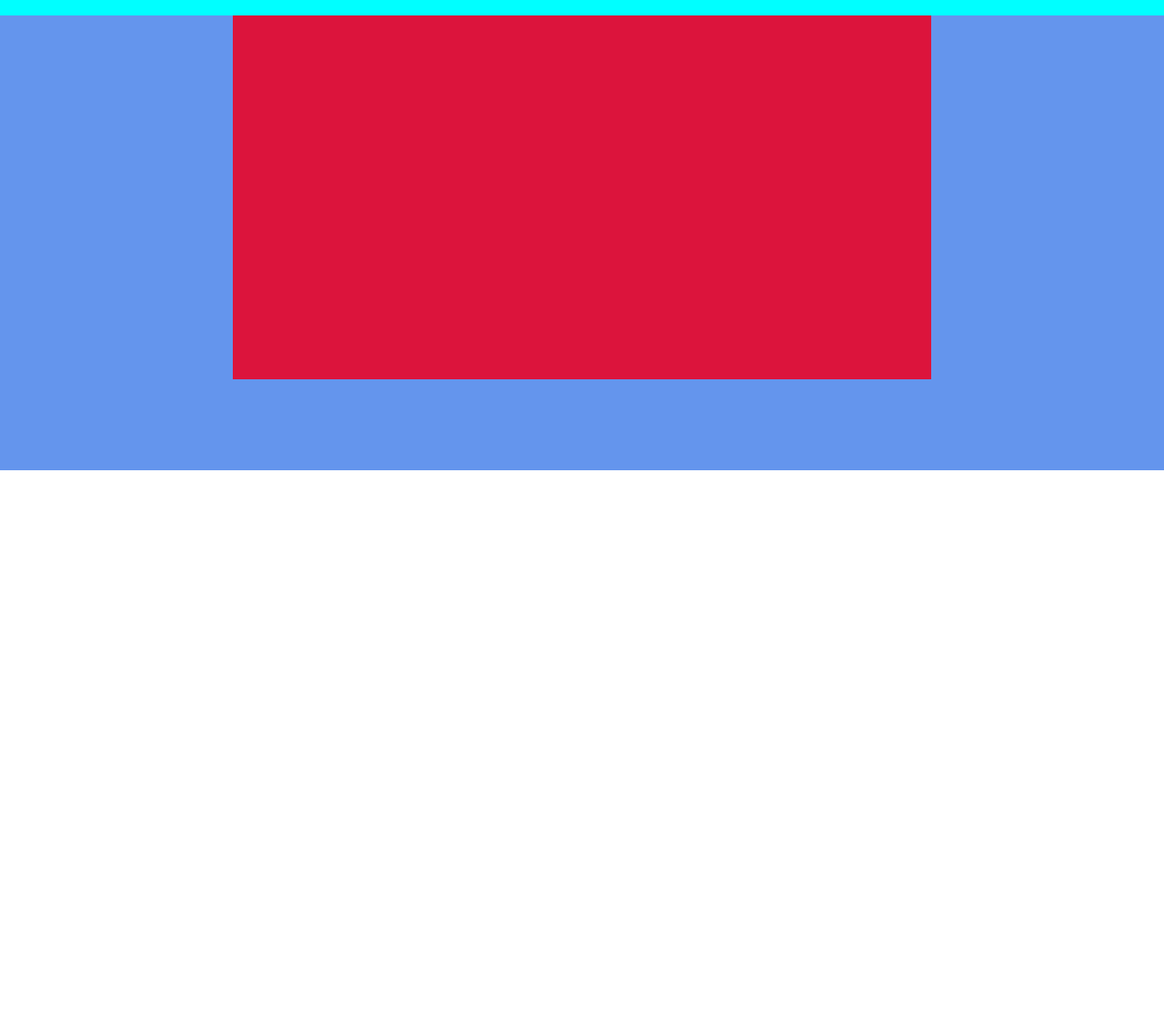
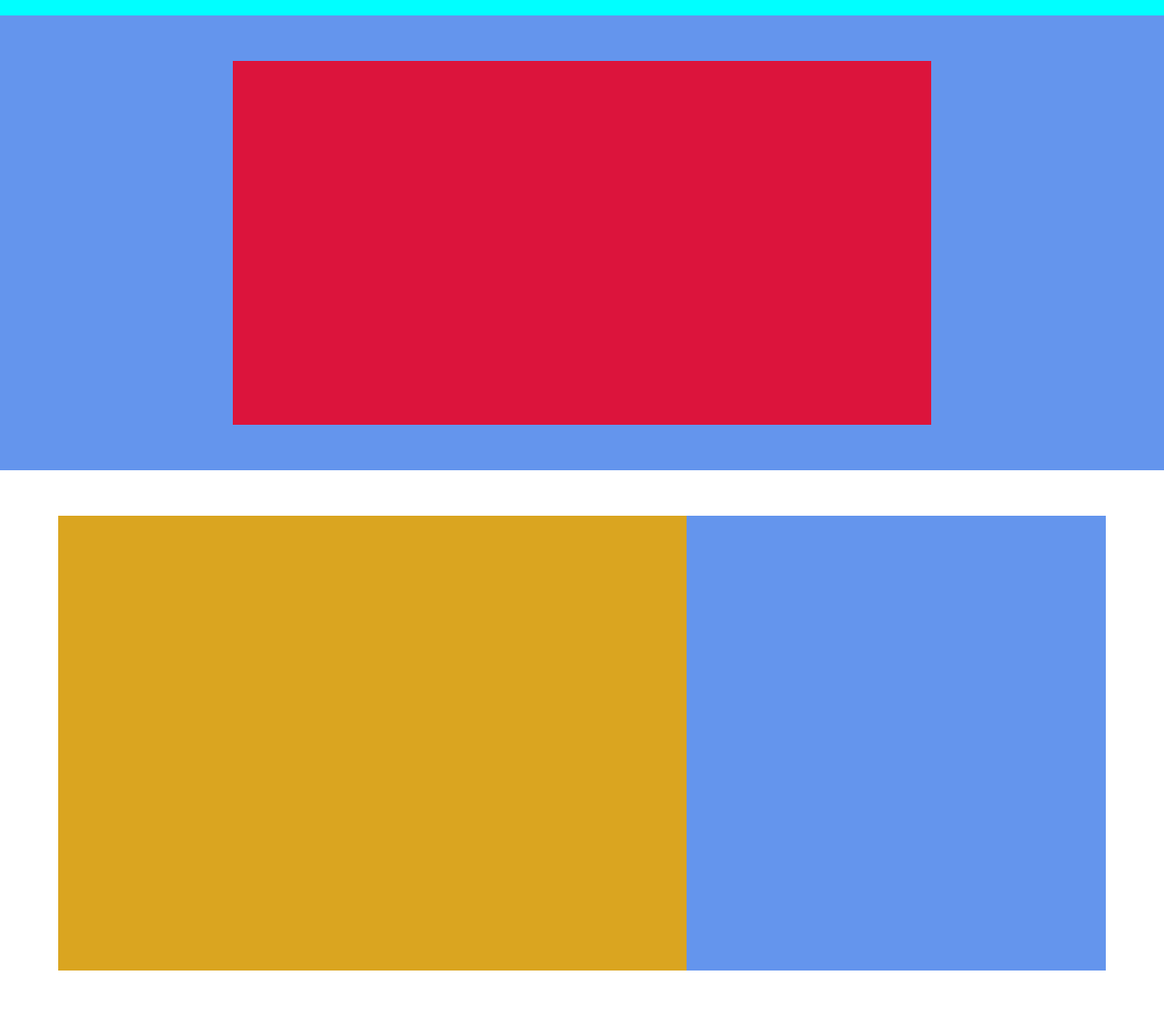
Before and after one commit to manueledigregorio/htmlcss-struttura-discord, a plain HTML site: page index.html in a window 1280 px wide. Shown: the part 53-1170 px from the top of the page at 91% size. Before the commit the page ends 800 px from the top, so only its background shows below. Drawn offline with Linux system fonts and the light colour scheme.

Commit message:
[added]section img+text

```diff
--- a/css/style.css
+++ b/css/style.css
@@ -12,6 +12,14 @@
     background-color: crimson;
 
 }
+.debug-giallo{
+    background-color: goldenrod;
+}
+
+.debug-white{
+    background-color: white;
+}
+
 .header{
 height: 70px;
 background-color: aqua;
@@ -39,6 +47,7 @@ display: flex;
 }
 .box-login{
  width: 20%;
+ text-align: right;
 }
 
 .container{
@@ -47,17 +56,41 @@ display: flex;
     margin: 0 auto;
 }
 
-.background-blu{
+.hero{
     width: 100%;
     height: 500px;
+    display: flex;
+    justify-content: center;
+    align-items: center;
 
 }
 
 .content-center{
     width: 60%;
     height: 80%;
-    margin: 0 auto;
-    align-self: center;
-    display: block;
+ }
 
+ .block-blu{
+    width: 100%;
+    height: 300px;
+ }
+ .block-1{
+    display: flex;
+ }
+
+.block-img{
+  width: 60%;
+  height: 500px;
 }
+
+.block-text{
+    width: 40%;
+    height: 500px;
+}
+
+.sfondo{
+ height: 600px;
+ display: flex;
+ justify-content: center;
+ align-items: center;
+}
--- a/index.html
+++ b/index.html
@@ -14,13 +14,17 @@
         <div class="box-login debug-rosso">login</div>
       </div>
     </header>
-    <section class="background-blu debug-blu">
-            <div class="content-center debug-rosso"></div>
+    <section class="hero debug-blu">
+      <div class="content-center debug-rosso"></div>
     </section>
-    <main class="container">
-      <section >
-          <div ></div>
-
+    <main>
+      <section class="sfondo debug-white">
+        <div class="container">
+          <div class="block-1">
+            <div class="block-img debug-giallo"></div>
+            <div class="block-text debug-blu"></div>
+          </div>
+        </div>
       </section>
     </main>
   </body>
```
